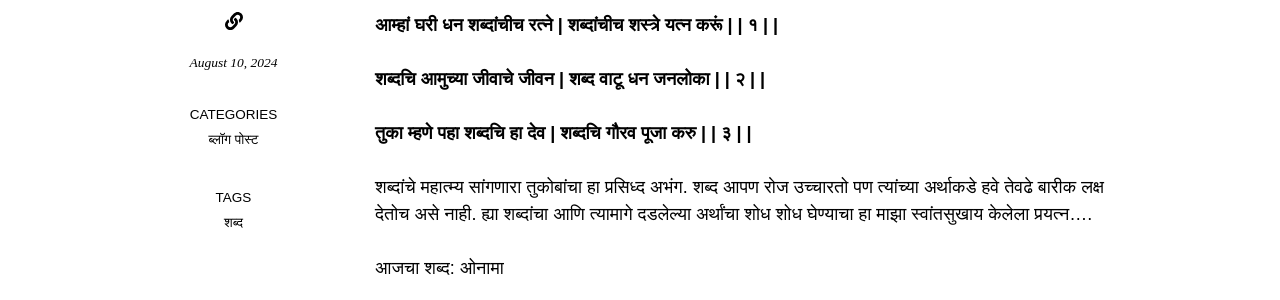
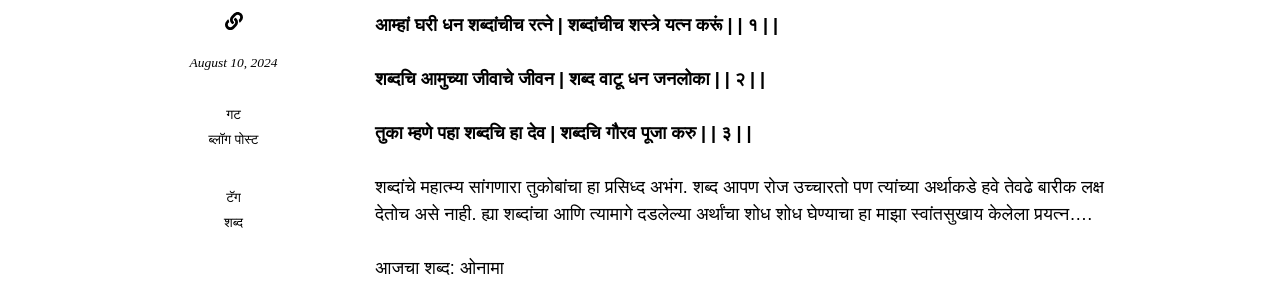
Before and after one commit to amalchaware/amalchaware.github.io, a Jekyll site: the page built from _posts/2024-08-10-onama.md, in a window 1280 px wide. Shown: the part 292-592 px from the top of the page. Built offline with Jekyll 4.4.1, drawn with Linux system fonts in a browser that asks for light colours; nearby versions of some CDN libraries; comment, search, counter and statistics services are not loaded.

Commit message:
try marathifying

```diff
--- a/_data/text.yml
+++ b/_data/text.yml
@@ -8,12 +8,12 @@ en: &DEFAULT_EN
   skip_primary_nav: "Skip to primary navigation"
   skip_content: "Skip to content"
   skip_footer: "Skip to footer"
-  menu_label: "Menu"
+  menu_label: "मेन्यू"
   by: "by"
   min_read: "min read"
   read_more: "Read more&hellip;"
-  categories: "Categories"
-  tags: "Tags"
+  categories: "गट"
+  tags: "टॅग"
   pages_categorized: "Pages filed under"
   pages_tagged: "Pages tagged"
   table_of_contents: "Table of Contents"
--- a/_includes/page-categories.html
+++ b/_includes/page-categories.html
@@ -1,5 +1,5 @@
 {% if page.categories.size > 0 %}
-  <h3 class="page-taxonomies-title">{{ site.data.text[site.locale].categories | default: 'गट' }}</h3>
+  <h3 class="page-taxonomies-title">{{ site.data.text[site.locale].categories | default: 'Categories' }}</h3>
   {% assign categories = page.categories | sort %}
   <ul class="page-taxonomies">
     {%- for category in categories -%}
--- a/_includes/page-tags.html
+++ b/_includes/page-tags.html
@@ -1,5 +1,5 @@
 {% if page.tags.size > 0 %}
-  <h3 class="page-taxonomies-title">{{ site.data.text[site.locale].tags | default: 'टॅग' }}</h3>
+  <h3 class="page-taxonomies-title">{{ site.data.text[site.locale].tags | default: 'Tags' }}</h3>
   {% assign tags = page.tags | sort %}
   <ul class="page-taxonomies">
     {%- for tag in tags -%}
```
